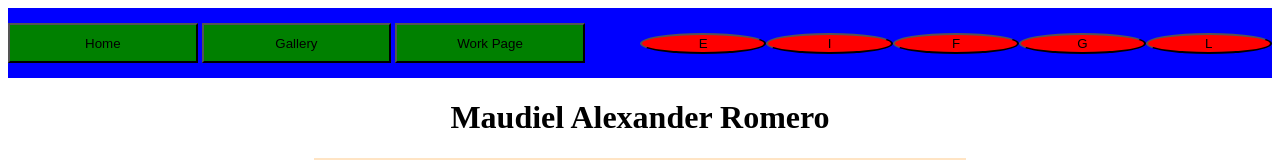
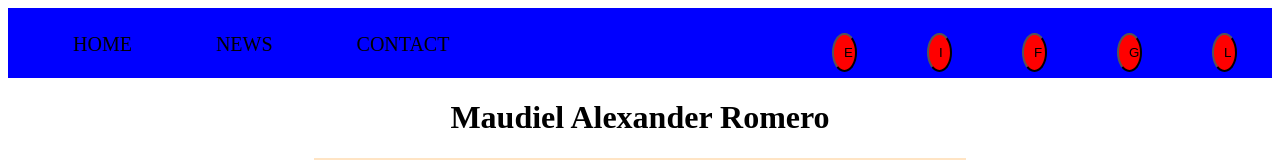
Before and after one commit to MaudielR/PersonalBio, a website: page index.html in a window 1280 px wide. Shown: the top 160 px of the page. Drawn offline with Linux system fonts and the light colour scheme.

Commit message:
nav bar upgrade
Changed the buttons into an unordered list for Home, gallery and work, added padding and a background hover affect. Everything in the nav bar has an overflow hidden affect

```diff
--- a/index.html
+++ b/index.html
@@ -12,15 +12,16 @@
     <!--main holds the topnavbar with links to other pages and links to social media-->
       <main>
         <div class="topbar">
-          <button id="navBarButton" hreff="sdfs">Home</button>
-          <button id="navBarButton" hreff="sdff">Gallery</button>
-          <button id="navBarButton" hreff="sdff">Work Page</button>
-
-          <button id="navBarLink" hreff="sdff">L</button>
-          <button id="navBarLink" hreff="sdff">G</button>
-          <button id="navBarLink" hreff="sdff">F</button>
-          <button id="navBarLink" hreff="sdff">I</button>
-          <button id="navBarLink" hreff="sdff">E</button>
+            <ul>
+                <li><a href="#home">Home</a></li>
+                <li><a href="#news">News</a></li>
+                <li><a href="#contact">Contact</a></li>
+            </ul>
+            <button id="navBarLink" hreff="sdff">L</button>
+            <button id="navBarLink" hreff="sdff">G</button>
+            <button id="navBarLink" hreff="sdff">F</button>
+            <button id="navBarLink" hreff="sdff">I</button>
+            <button id="navBarLink" hreff="sdff">E</button>
         </div>
       </main>
       <div class="portfolio">
--- a/personalBio.css
+++ b/personalBio.css
@@ -13,24 +13,45 @@
   width: 100%;
   height: 70px;
   background-color: blue;
+  overflow: hidden;
   /*display: auto;*/
   /*overflow: hidden;*/
 }
 
 /*design for the page links HOME, GALLERY, WORKPAGE*/
-#navBarButton {
-  background-color: green;
-  margin-top: 15px;
-  width: 15%;
-  height: 40px;
+
+ul {
+  float: left;
+  margin: 0;
+  padding: 0;
+  list-style: none;
+  position: relative;
+}
+ul li {
+  display: inline-block;
+  margin-left: 50px;
+  padding-top: 25px;
+}
+ul li a {
+  color: black;
+  text-transform: uppercase;
+  font-size: 20px;
+  text-decoration: none;
+  padding: 15px;
+  border-radius: 10px;
+}
+
+li a:hover {
+  background-color: orange;
 }
 /**/
 #navBarLink {
   background-color: red;
   float: right;
+  margin: 35px;
   margin-top: 25px;
-  width: 10%;
-  /*padding: 10px;*/
+  width: 25px;
+  padding: 10px;
   border-radius: 50%;
   /*  overflow: auto;*/
 }
```
